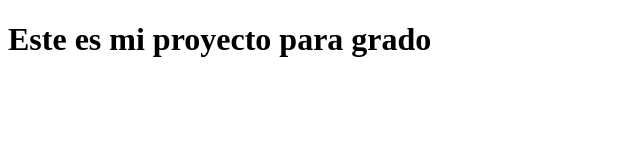
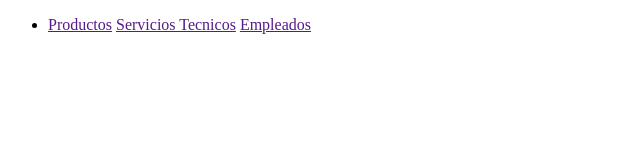
Before and after one commit to Andrxs27/CompuInvent, a plain HTML site: page index.html in a window 1280 px wide. Shown: the whole page, without its empty margins (0-640 px from the left). Drawn offline with Linux system fonts and the light colour scheme.

Commit message:
Actualizacion

```diff
--- a/index.html
+++ b/index.html
@@ -1,12 +1,27 @@
 <!DOCTYPE html>
 <html lang="en">
+
 <head>
     <meta charset="UTF-8">
     <meta name="viewport" content="width=device-width, initial-scale=1.0">
     <title>CompuInvent</title>
     <link rel="stylesheet" href="style.css">
+    <link rel="shortcut icon" href="favicon.ico" type="image/x-icon">
 </head>
+
 <body>
-    <h1>Este es mi proyecto para grado</h1>
+    <header>
+        <nav>
+            <ul>
+                <li>
+                    <a href="">Productos</a>
+                    <a href="">Servicios Tecnicos</a>
+                    <a href="">Empleados</a>
+                </li>
+            </ul>
+        </nav>
+    </header>
+    <script src="app.js"></script>
 </body>
+
 </html>
```
Also changed, not shown: app.js (added).
